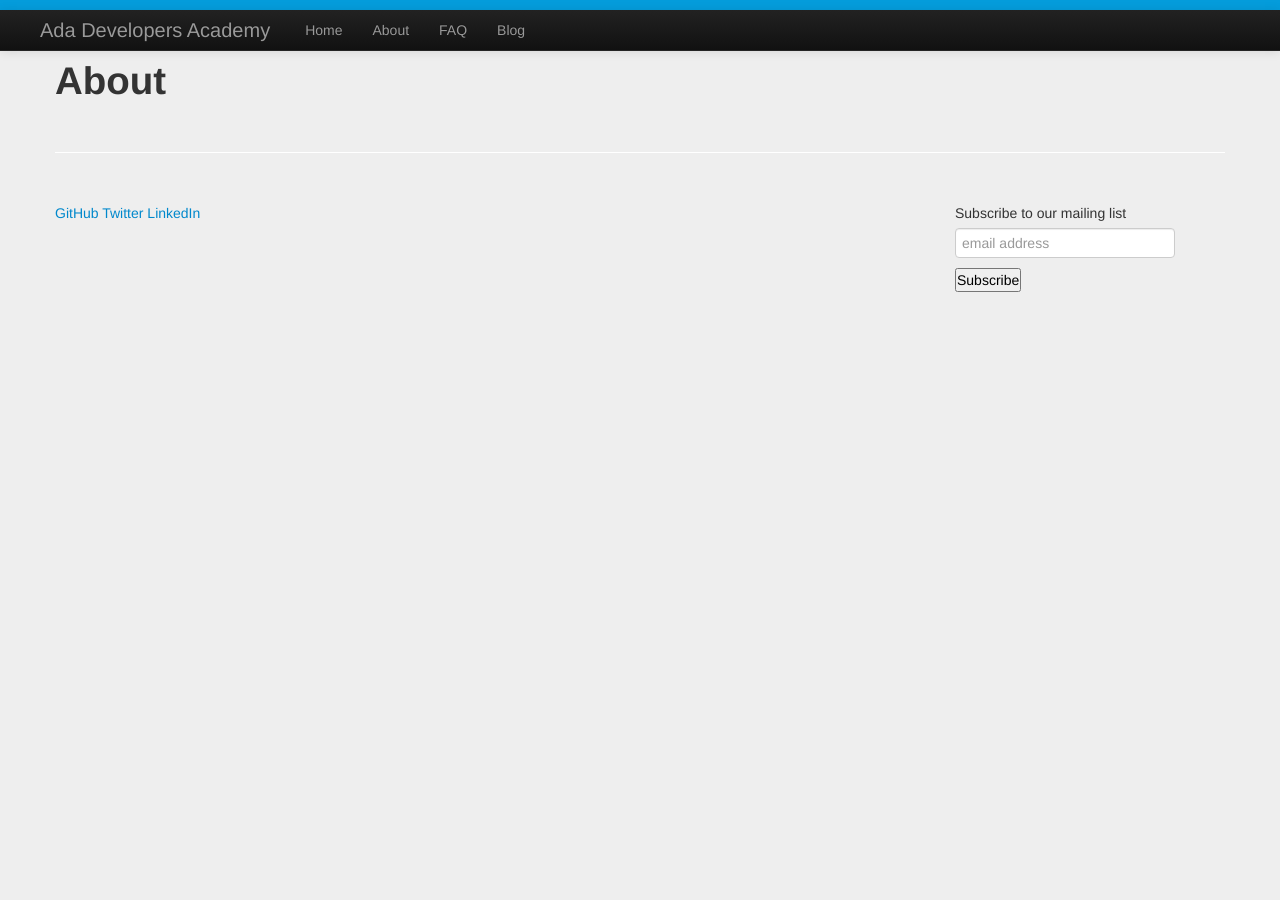
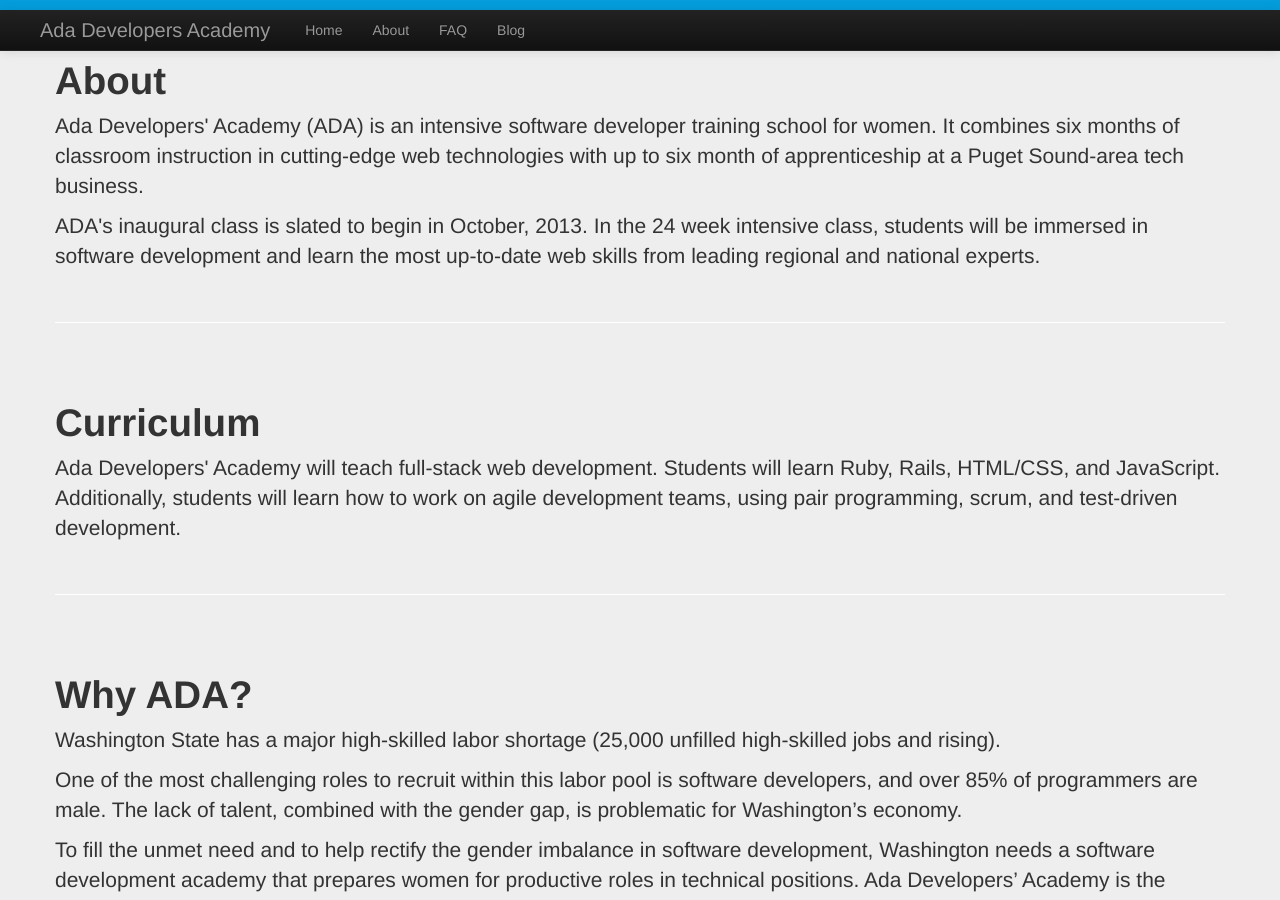
Before and after one commit to Ada-Developers-Academy/adadevelopersacademy.org, a Jekyll site: the page built from about/index.html, in a window 1280 px wide and 900 px high. Built offline with Jekyll 4.4.1, drawn with Linux system fonts in a browser that asks for light colours; nearby versions of some CDN libraries; comment, search, counter and statistics services are not loaded; some of the changed text lies outside the part shown.

Commit message:
Add content to About page.

```diff
--- a/about/index.html
+++ b/about/index.html
@@ -2,5 +2,55 @@
 layout: default
 title: About
 ---
+<h1>About</h1>
+<div class='row'>
+  <div class='span12 lead'>
+    <p>
+      Ada Developers' Academy (ADA) is an intensive software developer training school for women. It combines six months of classroom instruction in cutting-edge web technologies with up to six month of apprenticeship at a Puget Sound-area tech business.
+    </p>
+    <p>
+      ADA's inaugural class is slated to begin in October, 2013. In the 24 week intensive class, students will be immersed in software development and learn the most up-to-date web skills from leading regional and national experts.
+    </p>
+    <hr>
+  </div>
+</div>
 
-<h1>About</h1>
+<h1>Curriculum</h1>
+<div class='row'>
+  <div class='span12 lead'>
+    <p>
+      Ada Developers' Academy will teach full-stack web development. Students will learn Ruby, Rails, HTML/CSS, and JavaScript. Additionally, students will learn how to work on agile development teams, using pair programming, scrum, and test-driven development.
+    </p>
+    <hr>
+  </div>
+</div>
+
+<h1>Why ADA?</h1>
+<div class='row'>
+  <div class='span12 lead'>
+    <p>
+      Washington State has a major high-skilled labor shortage (25,000 unfilled high-skilled jobs and rising).
+    </p>
+    <p>
+      One of the most challenging roles to recruit within this labor pool is software developers, and over 85% of programmers are male. The lack of talent, combined with the gender gap, is problematic for Washington’s economy.
+    </p>
+    <p>
+      To fill the unmet need and to help rectify the gender imbalance in software development, Washington needs a software development academy that prepares women for productive roles in technical positions. Ada Developers’ Academy is the solution.
+    </p>
+    <hr>
+  </div>
+</div>
+
+<h1>Who's Ada?</h1>
+<div class='row' id='ada-info'>
+  <div class='span3'>
+    <img src="/images/ada.lovelace.jpg" class='img-rounded' />
+  </div>
+  <div class='span9'>
+    <div class='lead'>
+      <p>
+        <strong>Ada Lovelace</strong> was the first programmer. She worked with Charles Babbage on the constrution and programming of the Analytical Engine. Although not implemented in her lifetime, her program to calculate a series of Bernoulli numbers was found to be functional and bug-free. became the first programmer in the 1830's.
+      </p>
+    </div>
+  </div>
+</div>
```
